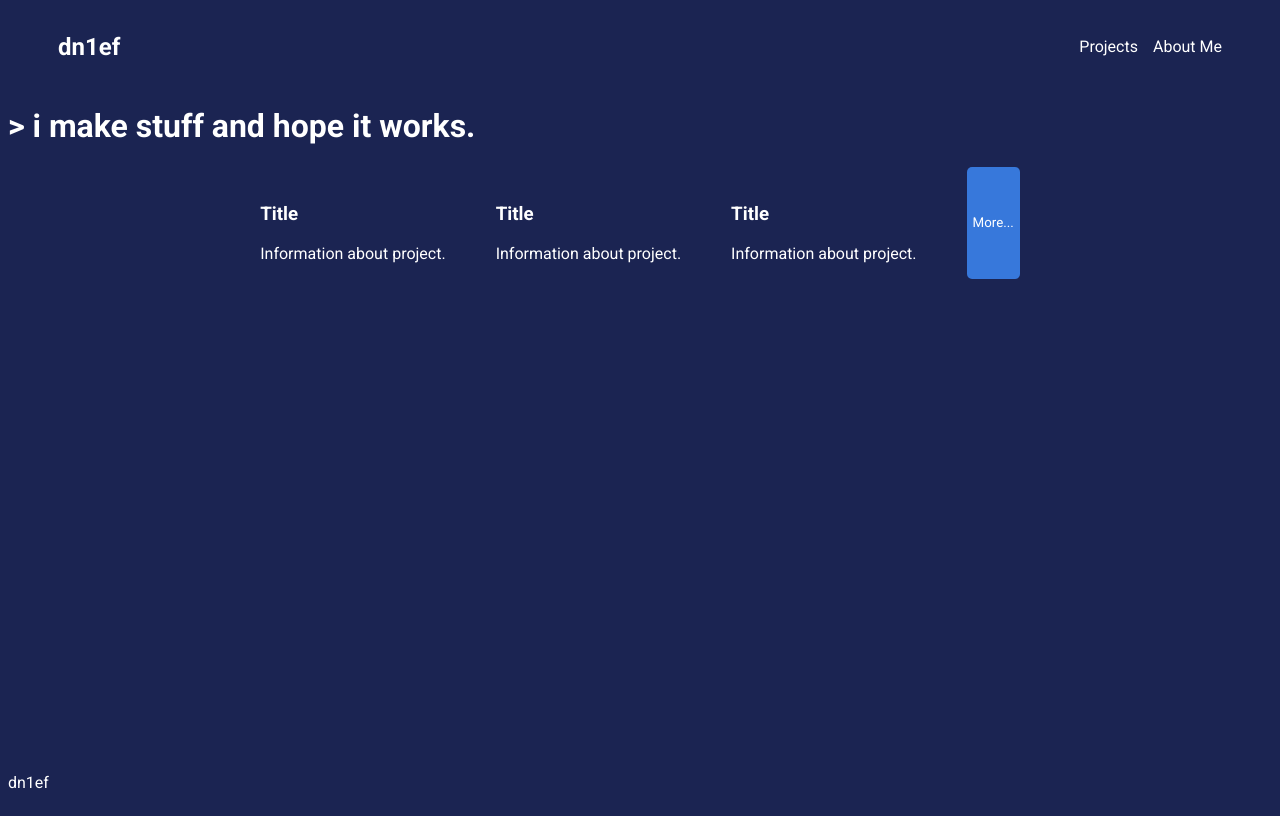
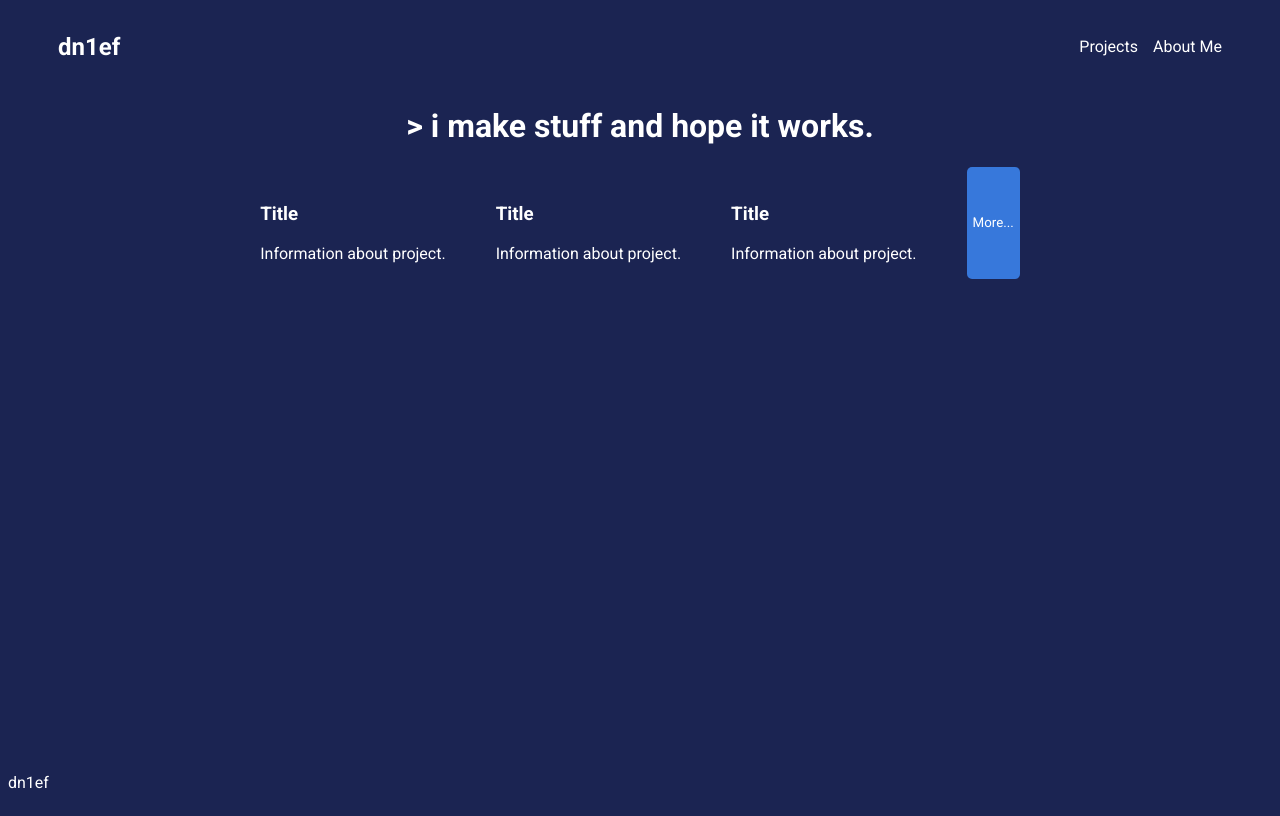
Before and after one commit to dn1ef/dn1ef.github.io, a plain HTML site: page index.html in a window 1280 px wide. Drawn offline with Linux system fonts and the light colour scheme.

Commit message:
edit index.html and style.css

```diff
--- a/index.html
+++ b/index.html
@@ -15,7 +15,7 @@
           <li><a href="about.html">About Me</a></li>
         </ul>
       </div>
-      <div class="rename">
+      <div class="main">
         <h1>> i make stuff and hope it works.</h1>
       </div>
       <div class="bottom">
--- a/styles/style.css
+++ b/styles/style.css
@@ -24,7 +24,7 @@ body {
 
 }
 
-.main{
+.main {
   display: flex;
   justify-content: center;
 }
```
